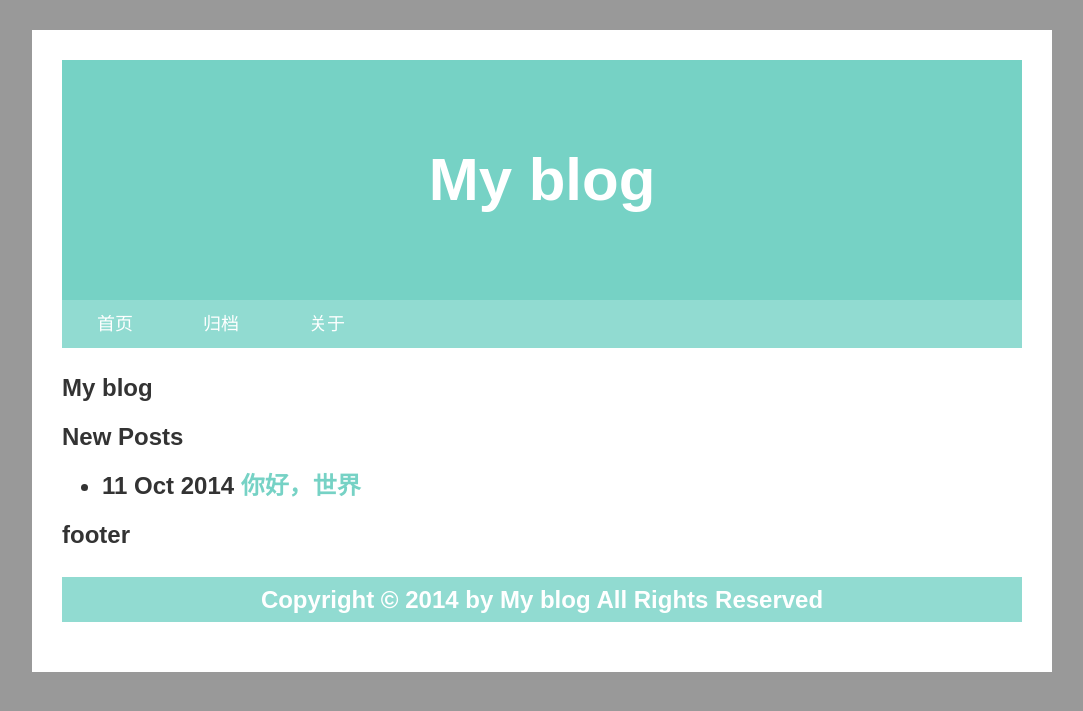
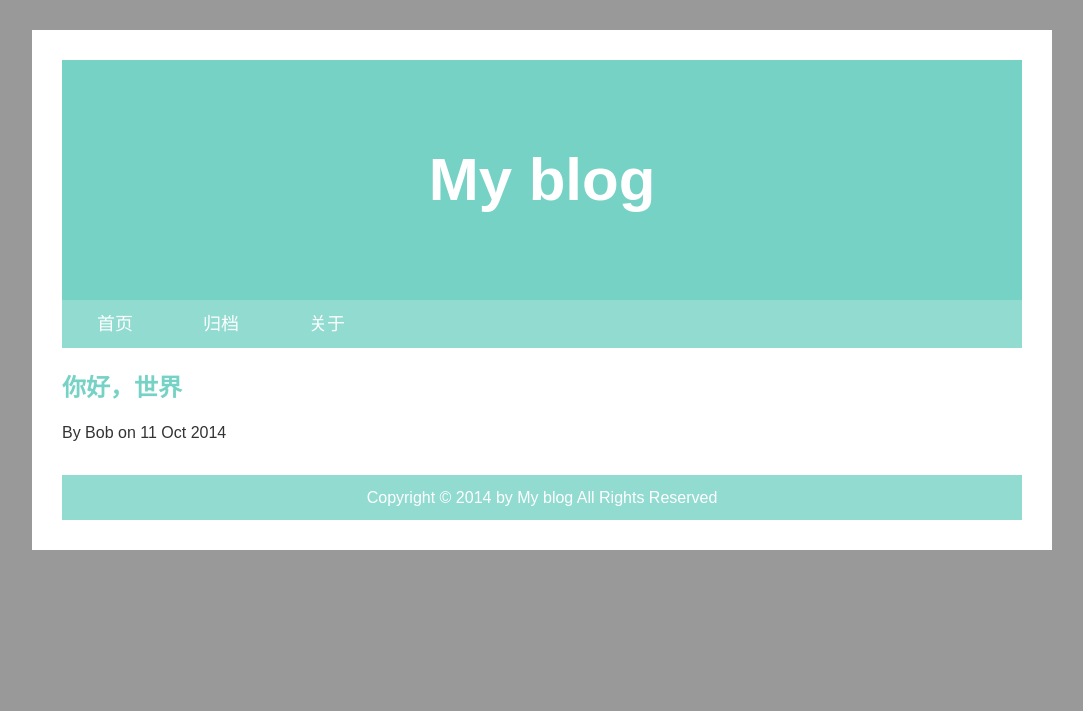
Before and after one commit to dcb9/dcb9.github.io, a Jekyll site: the page built from index.html, in a window 1280 px wide. Shown: the top 711 px of the page, without its empty margins (98-1181 px from the left). Built offline with Jekyll 4.4.1, drawn with Linux system fonts in a browser that asks for light colours.

Commit message:
添加模板

```diff
--- a/index.html
+++ b/index.html
@@ -2,13 +2,12 @@
 layout: default
 title: My blog
 ---
-
-<h2> {{ page.title }}<h2>
-<p>New Posts</p>
-<ul>
-{% for post in site.posts %}
-    <li>{{ post.date | date_to_string }} <a href="{{ site.baseurl }}{{ post.url }}">{{ post.title }}</a></li>
-{% endfor %}
-</ul>
-
-<p>footer</p>
+<!--------------Content--------------->
+<section id="content">
+    {% for post in site.posts %}
+    <article>
+        <h2><a href="{{ site.baseurl }}{{ post.url }}">{{ post.title }}</a></h2>
+        <p>By Bob on {{ post.date | date_to_string }}
+    </article>
+    {% endfor %}
+</section>
```
